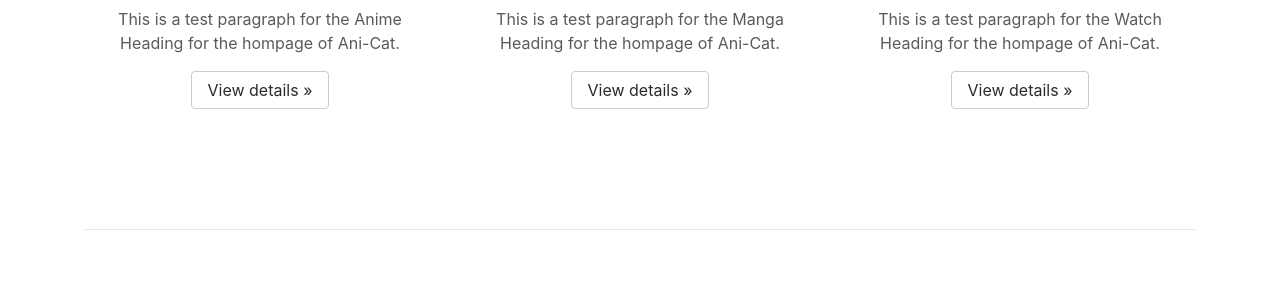
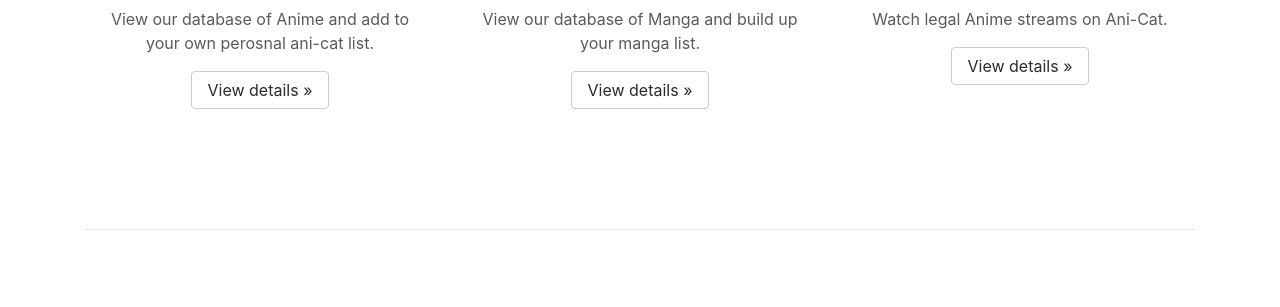
Before and after one commit to ktemplin91/MALClone, a Django app: page / in a window 1280 px wide. Shown: the part 800-1107 px from the top of the page. Run offline with Django 3.2, Linux system fonts and the light colour scheme; some libraries are stand-ins or nearby versions.

Commit message:
Added mock up to Watch page
1. Added mock up images to mock up page.

2. Changed some of the text on the homepage.

```diff
--- a/anicat/templates/index.html
+++ b/anicat/templates/index.html
@@ -67,19 +67,19 @@
           <!--<img class="rounded-circle" src="https://media.giphy.com/media/lJ0ll2K6Q0bII/giphy.gif" alt="Asuka Anime Gif Test" width="140" height="140">-->
           <img class="rounded-circle" src="https://s-media-cache-ak0.pinimg.com/236x/2c/aa/f4/2caaf4fdf89179a99fa98ca44402d6a9.jpg" alt="Asuka Anime Gif Test" width="140" height="140">
           <h2>Anime</h2>
-          <p>This is a test paragraph for the Anime Heading for the hompage of Ani-Cat.</p>
+          <p>View our database of Anime and add to your own perosnal ani-cat list.</p>
           <p><a class="btn btn-secondary" href="{% url 'animepage' %}" role="button">View details &raquo;</a></p>
         </div><!-- /.col-lg-4 -->
         <div class="col-lg-4">
           <img class="rounded-circle" src="http://vignette2.wikia.nocookie.net/tokyoghoul/images/6/6a/Volume_01.jpg/revision/latest?cb=20161203075330" alt="tokyoghoul Manga Cover Test" width="140" height="140">
           <h2>Manga</h2>
-          <p>This is a test paragraph for the Manga Heading for the hompage of Ani-Cat.</p>
+          <p>View our database of Manga and build up your manga list.</p>
           <p><a class="btn btn-secondary" href="{% url 'mangapage' %}" role="button">View details &raquo;</a></p>
         </div><!-- /.col-lg-4 -->
         <div class="col-lg-4">
           <img class="rounded-circle" src="https://services.tegrazone.com/sites/default/files/app-icon/crunchyroll.png" alt="crunchyroll Test Image" width="140" height="140">
           <h2>Watch</h2>
-          <p>This is a test paragraph for the Watch Heading for the hompage of Ani-Cat.</p>
+          <p>Watch legal Anime streams on Ani-Cat.</p>
           <p><a class="btn btn-secondary" href="{% url 'watchpage' %}" role="button">View details &raquo;</a></p>
         </div><!-- /.col-lg-4 -->
       </div><!-- /.row -->
```
Also changed, not shown: anicat/templates/watchpage.html (+21 -1 lines).
